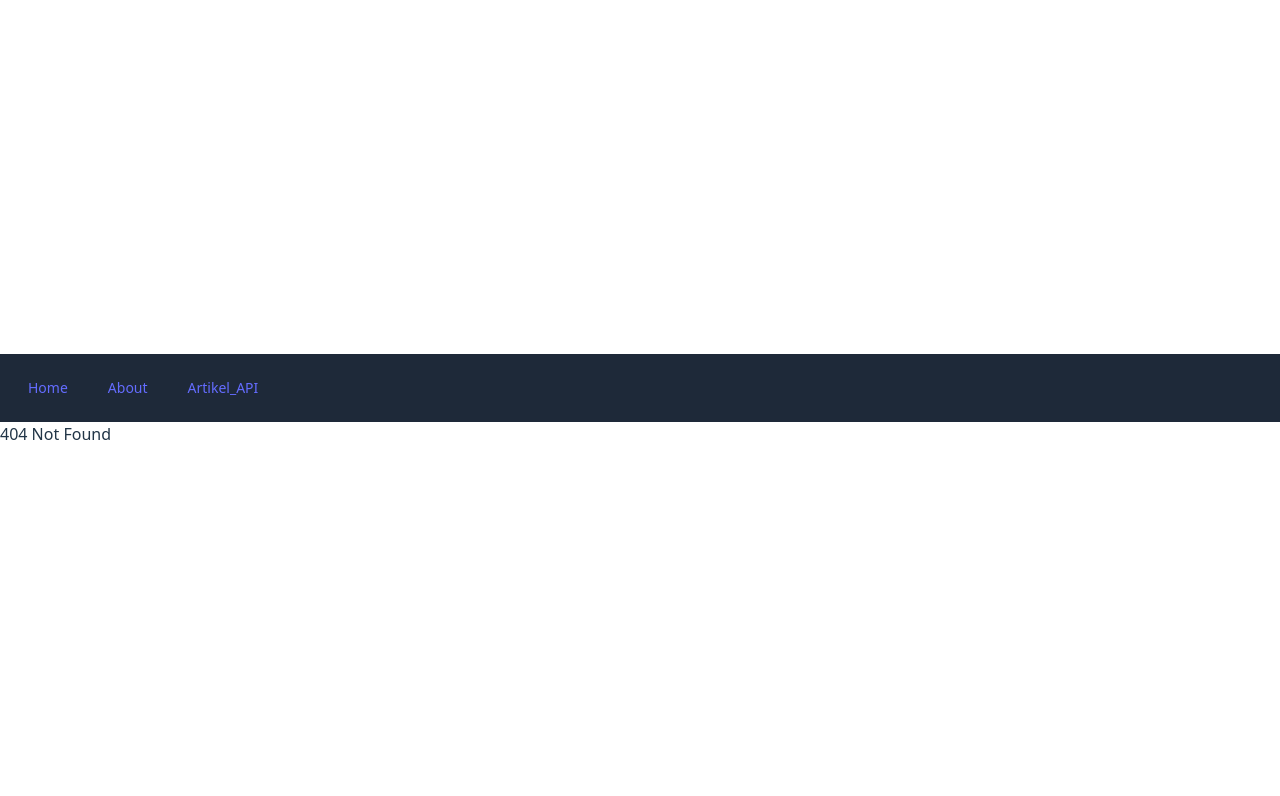
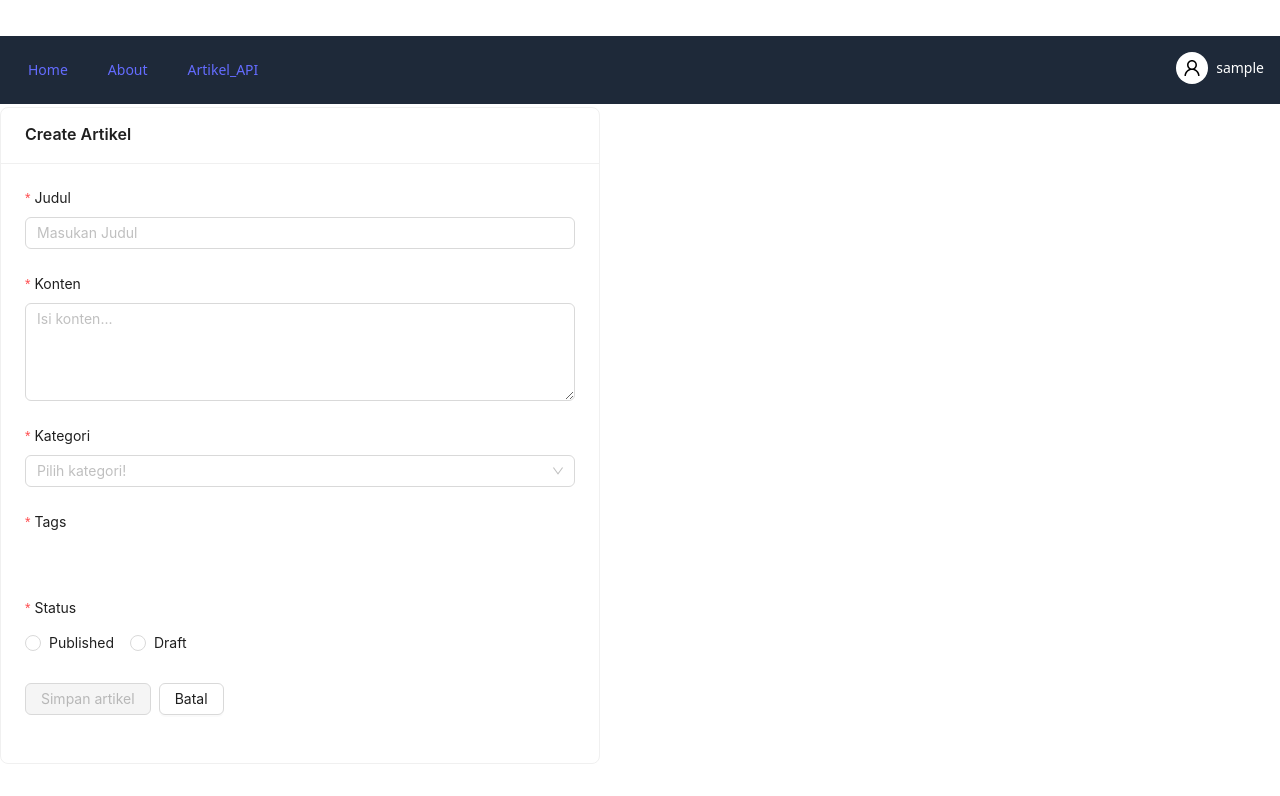
Before and after one commit to SenbiDev/react-task, a React (Vite) app: page /create in a window 1280 px wide. Before the commit this address had no page. Shown: the top 796 px of the page. Built offline with nearby package versions, Linux system fonts and the light colour scheme; sample sign-in values are in the browser's storage.

Commit message:
implementasi ant_design ke artikel_api

```diff
--- a/package.json
+++ b/package.json
@@ -10,8 +10,10 @@
     "preview": "vite preview"
   },
   "dependencies": {
+    "@ant-design/icons": "^6.0.2",
     "@tailwindcss/vite": "^4.1.11",
     "@tanstack/react-query": "^5.89.0",
+    "antd": "^5.27.4",
     "axios": "^1.12.2",
     "lucide-react": "^0.542.0",
     "react": "^19.1.0",
--- a/src/auth/authContext.jsx
+++ b/src/auth/authContext.jsx
@@ -47,8 +47,8 @@ export const AuthProvider = ({ children }) => {
     };
 
     const logout = () => {
+        localStorage.removeItem("user");
         setUser(null);
-        localStorage.clear();
     };
     return (
         <AuthContext.Provider value={{user, isLoading, login, register, logout}}>
--- a/src/components/Navbar.jsx
+++ b/src/components/Navbar.jsx
@@ -1,8 +1,62 @@
-import { Link } from 'react-router-dom';
+import React from 'react';
+import { Avatar, Dropdown } from 'antd';
+import { UserOutlined, LogoutOutlined, MailOutlined, CrownOutlined, EditOutlined } from '@ant-design/icons';
+import { Link, useNavigate } from 'react-router-dom';
+import { useAuth } from '../auth/authContext';
+import { Crown } from 'lucide-react';
 
 export default function Navbar() {
+  const {user, logout} = useAuth();
+  const navigate = useNavigate();
+
+  const getRoleIcon = (role) => {
+    switch (role) {
+      case "admin":
+        return <CrownOutlined style={{ color: 'gold' }}/>;
+      default:
+        return <UserOutlined style={{ color: 'blue' }}/>;
+    }
+  };
+
+  const handleLogOut = () => {
+    logout();
+    navigate("/login")
+  }
+
+  const items = [
+    {
+      key: "email",
+      label: <span className="text-black">{user?.email}</span>,
+      icon: <MailOutlined style={{ color: 'blue' }}/>,
+    },
+    {
+      key: "role",
+      label: <span className="text-black capitalze">{user?.role}</span>,
+      icon: getRoleIcon(user?.role),
+    },
+    ...(user?.role === "admin"
+      ? [
+        {
+          key: "adminpage",
+          label: <span className="text-black">Tag & Kategori</span>,
+          icon: <EditOutlined style={{ color: "green" }}/>,
+          onClick: () => navigate("/admin")
+        },
+      ]
+    :[]),
+    {
+      type:"divider",
+    },
+    {
+      key: "logout",
+      label : <span style={{ color: 'red', font: 'bold'}}>Logout</span>,
+      icon: <LogoutOutlined style={{ color: 'red' }}/>,
+      onClick: handleLogOut,
+    },
+  ];
+
   return (
-    <nav className="bg-gray-800 p-4">
+    <nav className="flex justify-between bg-gray-800 p-4">
       <div className="container mx-auto flex space-x-4">
         <Link to="/" className="text-white hover:text-gray-300 px-3 py-2 rounded-md text-sm font-medium">
           Home
@@ -14,6 +68,17 @@ export default function Navbar() {
           Artikel_API
         </Link>
       </div>
+      <div>
+        {user && (
+          <Dropdown menu={{items}} placement='bottomRight' trigger={["click"]}>
+            <div className="flex flex-column gap-2">
+              <Avatar style={{ backgroundColor: 'white', color: 'black' }} icon={<UserOutlined/>}
+              />
+              <p className="flex items-center text-white text-sm font-medium">{user.username}</p>
+            </div>
+          </Dropdown>
+        )}
+      </div>
     </nav>
   );
 }
--- a/src/main.jsx
+++ b/src/main.jsx
@@ -8,6 +8,7 @@ import './index.css'
 import LoginPage from './pages/Login';
 import RegisterPage from './pages/Register';
 import ArtikelPage from './pages/Artikel';
+import CreateArtikel from './pages/CreateArtikel';
 import AdminPage from './pages/AdminPage';
 import ArtikelView from './pages/ArtikelView';
 import PrivateRoute from './components/PrivateRoute';
@@ -48,6 +49,10 @@ const router = createBrowserRouter([
         element: <AdminPage />
       },
       {
+        path: "create",
+        element: <CreateArtikel />
+      },
+      {
         path: "artikel/:id",
         element: <ArtikelView />
       },
--- a/src/pages/Artikel.jsx
+++ b/src/pages/Artikel.jsx
@@ -3,7 +3,7 @@ import { useAuth } from "../auth/authContext";
 import { useKategori, useTags } from "../hooks/admin";
 import { useNavigate } from "react-router-dom";
 import { useArtikelStore } from "../store/useArtikelStore";
-import { EyeIcon, PencilIcon, Trash2Icon, TrashIcon } from "lucide-react";
+import { EyeIcon, FileText, PencilIcon, Trash2Icon } from "lucide-react";
 
 export default function ArtikelPage() {
 
@@ -69,14 +69,14 @@ const editingId = useArtikelStore((state) => state.editingId)
     // setStatus(artikel.status|| "draft");
   };
 
-  const resetForm = () => {
-    editingId("");
-    setJudul("");
-    setKonten("");
-    setKategori("");
-    setTags([]);
-    setStatus("draft");
-  };
+  // const resetForm = () => {
+  //   editingId("");
+  //   setJudul("");
+  //   setKonten("");
+  //   setKategori("");
+  //   setTags([]);
+  //   setStatus("draft");
+  // };
 
 
   const handleDelete = (id) => {
@@ -185,18 +185,18 @@ const editingId = useArtikelStore((state) => state.editingId)
                     <div className="space-x-2">
                       {role === "admin" && (
                         <button
-                          onClick={() => navigate("/admin")}
-                          className="bg-gray-700 text-white px-3 py-1 rounded"
+                          onClick={() => navigate("/create")}
+                          className="flex gap-2 bg-gray-700 text-white px-3 py-1 rounded"
                         >
-                          Admin: Kelola Kategori & Tag
+                          <FileText/> Create
                         </button>
                       )}
-                      <button
+                      {/* <button
                         onClick={handleLogOut}
                         className="bg-gray-500 text-white px-4 py-2 rounded hover:bg-gray-600"
                       >
                         Logout
-                      </button>
+                      </button> */}
                     </div>
                   </div>
                 <div className="bg-gray-800 p-6 border border-gray-300 rounded shadow-sm mb-8">
--- /dev/null
+++ b/src/pages/CreateArtikel.jsx
@@ -0,0 +1,113 @@
+import React from "react";
+import { useArtikelStore } from "../store/useArtikelStore";
+import { useKategoriStore, useTagStore } from "../store/useAdminStore";
+import { Card, Button, Form, Input, Space, Select, Checkbox, Radio, message } from "antd";
+
+
+export default function CreateArtikel () {
+    const setJudul = useArtikelStore((state) => state.setJudul)
+    const setKonten = useArtikelStore((state) => state.setKonten)
+    const setKategori = useArtikelStore((state) => state.setKategori)
+    const setTags = useArtikelStore((state) => state.setTags)
+    const setStatus = useArtikelStore((state) => state.setStatus)
+    const createArt = useArtikelStore((state) => state.createArt)
+
+
+    const { data: kategoriList = [] } = useKategoriStore();
+    const { data: tagList = [] } = useTagStore();
+
+    const [form] = Form.useForm();
+
+    const SubmitButton = ({ form, children }) => {
+        const [submittable, setSubmittable] = React.useState(false);
+        const values = Form.useWatch([], form);
+        React.useEffect(() => {
+            form
+                .validateFields({ validateOnly: true })
+                .then(() => setSubmittable(true))
+                .catch(() => setSubmittable(false));
+    }, [form, values]);
+        return (
+            <Button type="primary" htmlType="submit" disabled={!submittable}>
+                {children}
+            </Button>
+        );
+    };
+
+    const handleFinish = (values) => {
+        setJudul(values.judul);
+        setKonten(values.konten);
+        setKategori(values.kategori);
+        setTags(values.tags);
+        setStatus(values.status);
+
+        createArt(values);
+        message.success("Artikel berhasil disimpan");
+        form.resetFields();
+    }
+    return (
+        <Space direction="vertical" size={16} className="w-full flex justify center">
+            <Card title="Create Artikel" style={{ width : 600 }}>
+                <Form form={form} name="validateOnly" layout="vertical" autoComplete="off" onFinish={handleFinish}>
+                    <Form.Item
+                        label= "Judul"
+                        name= "judul"
+                        rules={[{ required : true, message: "Judul wajid diisi!"}]}>
+                        <Input placeholder="Masukan Judul"/>
+                    </Form.Item>
+                    <Form.Item
+                        label= "Konten"
+                        name= "konten"
+                        rules={[{ required : true, message: "Judul wajid diisi!"}]}>
+                        <Input.TextArea rows={4} placeholder="Isi konten..."/>
+                    </Form.Item>
+                    <Form.Item
+                        label= "Kategori"
+                        name= "kategori"
+                        rules={[{ required : true, message: "Pilih kategori!"}]}>
+                        <Select placeholder="Pilih kategori!">
+                            {kategoriList.map((k) => (
+                                <Select.Option key={k.id} value={k.id}>
+                                    {k.nama}
+                                </Select.Option>
+                            ))}
+                        </Select>
+                    </Form.Item>
+                    <Form.Item
+                        label= "Tags"
+                        name= "tags"
+                        rules={[{ required : true, message: "Pilih minimal 1 tag!"}]}>
+                        <Checkbox.Group>
+                            <Space>
+                                {tagList.map((t) => (
+                                    <Checkbox key={t.id} className="flex justify-center space-x-2">
+                                        {t.nama}
+                                    </Checkbox>
+                                ))}
+                            </Space>
+                        </Checkbox.Group>
+                    </Form.Item>
+                    <Form.Item
+                        label= "Status"
+                        name= "status"
+                        rules={[{ required : true, message: "Pilih status artikel!"}]}>
+                        <Radio.Group>
+                            <Radio value="published">Published</Radio>
+                            <Radio value="draft">Draft</Radio>
+                        </Radio.Group>
+                    </Form.Item>
+                    <Form.Item>
+                        <Space>
+                            <SubmitButton form={form}>
+                                Simpan artikel
+                            </SubmitButton>
+                            <Button htmlType="reset">
+                                Batal
+                            </Button>
+                        </Space>
+                    </Form.Item>
+                </Form>
+            </Card>
+        </Space>
+    )
+}
```
